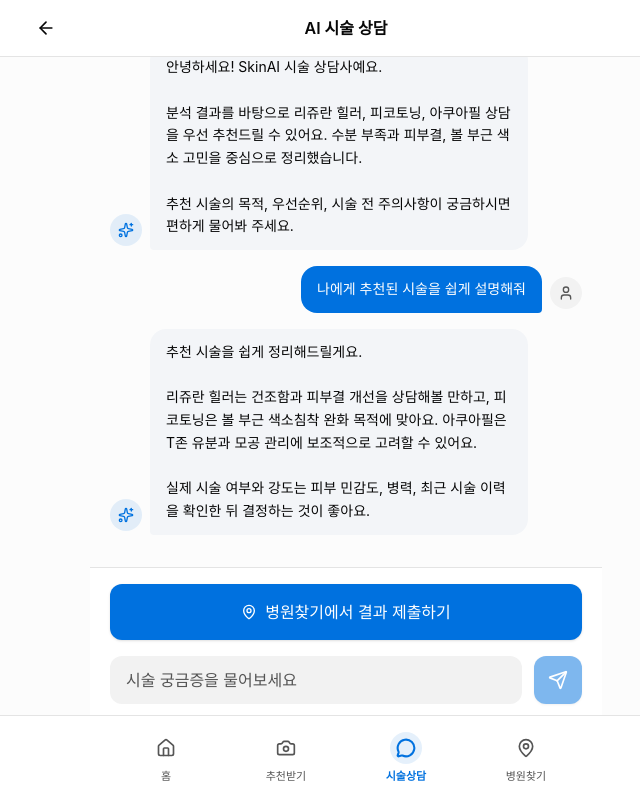
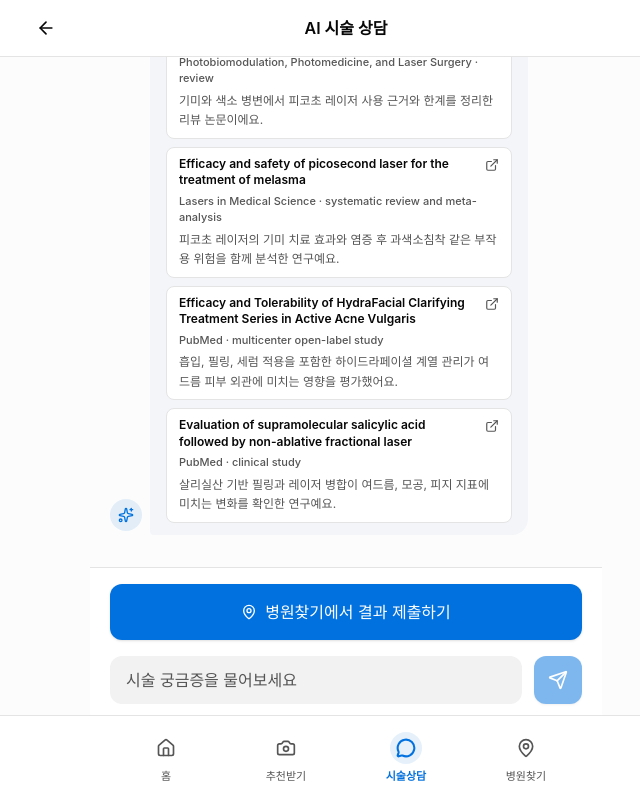
Before and after one commit to L-dragon-woo/Comprehensive-design, a Vue app: page /chat in a window 1280 px wide. Both pictures are taken after a click on the button "나에게 추천된 시술을 쉽게 설명해줘". Shown: the whole page, without its empty margins (294-934 px from the left). Built offline with nearby package versions, Linux system fonts and the light colour scheme.

Commit message:
feat: paper url

```diff
--- a/src/components/ChatBubble.vue
+++ b/src/components/ChatBubble.vue
@@ -1,5 +1,5 @@
 <script setup lang="ts">
-import { Sparkles, User } from "lucide-vue-next"
+import { BookOpen, ExternalLink, Sparkles, User } from "lucide-vue-next"
 import type { ChatMessage } from "@/lib/skinai"
 
 defineProps<{ message: ChatMessage }>()
@@ -13,6 +13,30 @@ defineProps<{ message: ChatMessage }>()
     </div>
     <div :class="['max-w-[80%] rounded-2xl px-4 py-3', message.role === 'assistant' ? 'rounded-bl-sm bg-secondary text-foreground' : 'rounded-br-sm bg-primary text-primary-foreground']">
       <p class="whitespace-pre-wrap text-sm leading-relaxed">{{ message.content }}</p>
+
+      <div v-if="message.references?.length" class="mt-4 border-t border-border/70 pt-3">
+        <div class="mb-2 flex items-center gap-1.5 text-xs font-semibold text-primary">
+          <BookOpen class="h-3.5 w-3.5" />
+          논문 기반 참고자료
+        </div>
+        <div class="space-y-2">
+          <a
+            v-for="reference in message.references"
+            :key="reference.url"
+            :href="reference.url"
+            target="_blank"
+            rel="noopener noreferrer"
+            class="block rounded-lg border border-border bg-card px-3 py-2 transition-colors hover:border-primary/30 hover:bg-accent"
+          >
+            <div class="flex items-start justify-between gap-2">
+              <p class="min-w-0 text-xs font-semibold leading-snug text-foreground">{{ reference.title }}</p>
+              <ExternalLink class="mt-0.5 h-3.5 w-3.5 shrink-0 text-muted-foreground" />
+            </div>
+            <p class="mt-1 text-[11px] font-medium text-muted-foreground">{{ reference.source }}</p>
+            <p class="mt-1 text-xs leading-relaxed text-muted-foreground">{{ reference.summary }}</p>
+          </a>
+        </div>
+      </div>
     </div>
   </div>
 </template>
--- a/src/views/ChatView.vue
+++ b/src/views/ChatView.vue
@@ -8,7 +8,7 @@ import BottomNav from "@/components/BottomNav.vue"
 import ChatBubble from "@/components/ChatBubble.vue"
 import ChatTypingIndicator from "@/components/ChatTypingIndicator.vue"
 import PageContainer from "@/components/PageContainer.vue"
-import type { ChatMessage } from "@/lib/skinai"
+import type { ChatMessage, ChatReference } from "@/lib/skinai"
 
 const suggestedQuestions = [
   "나에게 추천된 시술을 쉽게 설명해줘",
@@ -25,26 +25,90 @@ const messages = ref<ChatMessage[]>([
     timestamp: new Date(),
   },
 ])
+
+const evidenceReferences = {
+  rejuran: [
+    {
+      title: "Comparison of polynucleotide and hyaluronic acid fillers on periocular rejuvenation",
+      source: "PubMed · randomized, double-blind, split-face trial",
+      url: "https://pubmed.ncbi.nlm.nih.gov/32248707/",
+      summary: "폴리뉴클레오타이드(PN)와 히알루론산 필러를 비교해 피부 탄력과 수분 지표 변화를 평가한 연구예요.",
+    },
+    {
+      title: "Water Retention Ability of the Dermis Following Polynucleotide Intradermal Injection",
+      source: "PMC · pilot study",
+      url: "https://pmc.ncbi.nlm.nih.gov/articles/PMC12658717/",
+      summary: "PN 피내 주입 후 피부 수분 분포, 탄력, 피부 두께 등 생체 지표 변화를 확인한 파일럿 연구예요.",
+    },
+  ],
+  pico: [
+    {
+      title: "Use of Picosecond Laser for Melasma Treatment: A Narrative Review",
+      source: "Photobiomodulation, Photomedicine, and Laser Surgery · review",
+      url: "https://journals.sagepub.com/doi/abs/10.1089/photob.2023.0096",
+      summary: "기미와 색소 병변에서 피코초 레이저 사용 근거와 한계를 정리한 리뷰 논문이에요.",
+    },
+    {
+      title: "Efficacy and safety of picosecond laser for the treatment of melasma",
+      source: "Lasers in Medical Science · systematic review and meta-analysis",
+      url: "https://link.springer.com/article/10.1007/s10103-023-03744-y",
+      summary: "피코초 레이저의 기미 치료 효과와 염증 후 과색소침착 같은 부작용 위험을 함께 분석한 연구예요.",
+    },
+  ],
+  aquapeel: [
+    {
+      title: "Efficacy and Tolerability of HydraFacial Clarifying Treatment Series in Active Acne Vulgaris",
+      source: "PubMed · multicenter open-label study",
+      url: "https://pubmed.ncbi.nlm.nih.gov/36569524/",
+      summary: "흡입, 필링, 세럼 적용을 포함한 하이드라페이셜 계열 관리가 여드름 피부 외관에 미치는 영향을 평가했어요.",
+    },
+    {
+      title: "Evaluation of supramolecular salicylic acid followed by non-ablative fractional laser",
+      source: "PubMed · clinical study",
+      url: "https://pubmed.ncbi.nlm.nih.gov/36947275/",
+      summary: "살리실산 기반 필링과 레이저 병합이 여드름, 모공, 피지 지표에 미치는 변화를 확인한 연구예요.",
+    },
+  ],
+} satisfies Record<string, ChatReference[]>
+
+function uniqueReferences(references: ChatReference[]) {
+  return references.filter((reference, index, array) => array.findIndex((item) => item.url === reference.url) === index)
+}
 const input = ref("")
 const isLoading = ref(false)
 const showSuggestions = ref(true)
 const messagesEnd = ref<HTMLElement | null>(null)
 const hasUserConsultation = computed(() => messages.value.some((message) => message.role === "user"))
 
-function getAIResponse(question: string) {
+function getAIResponse(question: string): Pick<ChatMessage, "content" | "references"> {
   if (question.includes("쉽게 설명") || question.includes("추천된 시술")) {
-    return "추천 시술을 쉽게 정리해드릴게요.\n\n리쥬란 힐러는 건조함과 피부결 개선을 상담해볼 만하고, 피코토닝은 볼 부근 색소침착 완화 목적에 맞아요. 아쿠아필은 T존 유분과 모공 관리에 보조적으로 고려할 수 있어요.\n\n실제 시술 여부와 강도는 피부 민감도, 병력, 최근 시술 이력을 확인한 뒤 결정하는 것이 좋아요."
+    return {
+      content: "추천 시술을 쉽게 정리해드릴게요.\n\n리쥬란 힐러는 건조함과 피부결 개선을 상담해볼 만하고, 피코토닝은 볼 부근 색소침착 완화 목적에 맞아요. 아쿠아필은 T존 유분과 모공 관리에 보조적으로 고려할 수 있어요.\n\n실제 시술 여부와 강도는 피부 민감도, 병력, 최근 시술 이력을 확인한 뒤 결정하는 것이 좋아요.",
+      references: uniqueReferences([...evidenceReferences.rejuran, ...evidenceReferences.pico, ...evidenceReferences.aquapeel]),
+    }
   }
   if (question.includes("먼저") || question.includes("우선")) {
-    return "현재 결과만 보면 리쥬란 힐러 상담을 먼저 받아보는 흐름이 자연스러워요.\n\n수분 부족과 피부결 고민이 함께 보이기 때문이에요. 다만 색소침착이 가장 큰 고민이라면 피코토닝을 우선 상담하고, 유분과 모공은 아쿠아필을 보조 옵션으로 검토하는 방식이 좋습니다."
+    return {
+      content: "현재 결과만 보면 리쥬란 힐러 상담을 먼저 받아보는 흐름이 자연스러워요.\n\n수분 부족과 피부결 고민이 함께 보이기 때문이에요. 다만 색소침착이 가장 큰 고민이라면 피코토닝을 우선 상담하고, 유분과 모공은 아쿠아필을 보조 옵션으로 검토하는 방식이 좋습니다.",
+      references: uniqueReferences([...evidenceReferences.rejuran, ...evidenceReferences.pico, ...evidenceReferences.aquapeel]),
+    }
   }
   if (question.includes("주의사항") || question.includes("확인")) {
-    return "상담 전에는 아래 내용을 확인해 주세요.\n\n1. 최근 2주 내 레이저나 필링 시술 여부\n2. 피부염, 여드름 염증, 알레르기 반응 여부\n3. 임신 가능성이나 복용 중인 약\n4. 멍, 붓기, 홍조처럼 회복 기간에 영향을 줄 수 있는 일정\n\n이 정보가 있어야 시술 강도와 간격을 더 현실적으로 잡을 수 있어요."
+    return {
+      content: "상담 전에는 아래 내용을 확인해 주세요.\n\n1. 최근 2주 내 레이저나 필링 시술 여부\n2. 피부염, 여드름 염증, 알레르기 반응 여부\n3. 임신 가능성이나 복용 중인 약\n4. 멍, 붓기, 홍조처럼 회복 기간에 영향을 줄 수 있는 일정\n\n이 정보가 있어야 시술 강도와 간격을 더 현실적으로 잡을 수 있어요.",
+      references: uniqueReferences([...evidenceReferences.pico, ...evidenceReferences.aquapeel, ...evidenceReferences.rejuran.slice(0, 1)]),
+    }
   }
   if (question.includes("리쥬란") || question.includes("피코토닝")) {
-    return "둘 중 우선순위는 가장 신경 쓰이는 고민에 따라 달라요.\n\n건조함, 잔결, 피부 컨디션 회복이 고민이면 리쥬란 상담이 먼저이고, 잡티나 색소침착이 가장 눈에 띈다면 피코토닝 상담이 먼저예요.\n\n현재 분석에서는 수분 부족과 색소침착이 함께 보여서, 상담 시 두 시술의 순서와 간격을 같이 물어보는 것을 추천드려요."
+    return {
+      content: "둘 중 우선순위는 가장 신경 쓰이는 고민에 따라 달라요.\n\n건조함, 잔결, 피부 컨디션 회복이 고민이면 리쥬란 상담이 먼저이고, 잡티나 색소침착이 가장 눈에 띈다면 피코토닝 상담이 먼저예요.\n\n현재 분석에서는 수분 부족과 색소침착이 함께 보여서, 상담 시 두 시술의 순서와 간격을 같이 물어보는 것을 추천드려요.",
+      references: uniqueReferences([...evidenceReferences.rejuran, ...evidenceReferences.pico]),
+    }
   }
-  return "좋은 질문이에요!\n\n현재 추천은 수분 부족, T존 유분, 볼 부근 색소침착을 기준으로 정리된 참고 결과예요. 원하는 효과, 회복 가능 기간, 예산, 통증 민감도를 알려주시면 시술 상담에서 어떤 순서로 질문하면 좋을지 더 구체적으로 정리해드릴게요."
+  return {
+    content: "좋은 질문이에요!\n\n현재 추천은 수분 부족, T존 유분, 볼 부근 색소침착을 기준으로 정리된 참고 결과예요. 원하는 효과, 회복 가능 기간, 예산, 통증 민감도를 알려주시면 시술 상담에서 어떤 순서로 질문하면 좋을지 더 구체적으로 정리해드릴게요.",
+    references: uniqueReferences([evidenceReferences.rejuran[0], evidenceReferences.pico[0], evidenceReferences.aquapeel[0]]),
+  }
 }
 
 async function scrollToBottom() {
@@ -62,7 +126,8 @@ function handleSend(messageText?: string) {
   scrollToBottom()
 
   window.setTimeout(() => {
-    messages.value.push({ id: `${Date.now()}-ai`, role: "assistant", content: getAIResponse(text), timestamp: new Date() })
+    const response = getAIResponse(text)
+    messages.value.push({ id: `${Date.now()}-ai`, role: "assistant", content: response.content, references: response.references, timestamp: new Date() })
     isLoading.value = false
     scrollToBottom()
   }, 1500)
```
Also changed, not shown: src/lib/skinai.ts (+8 -0 lines).
